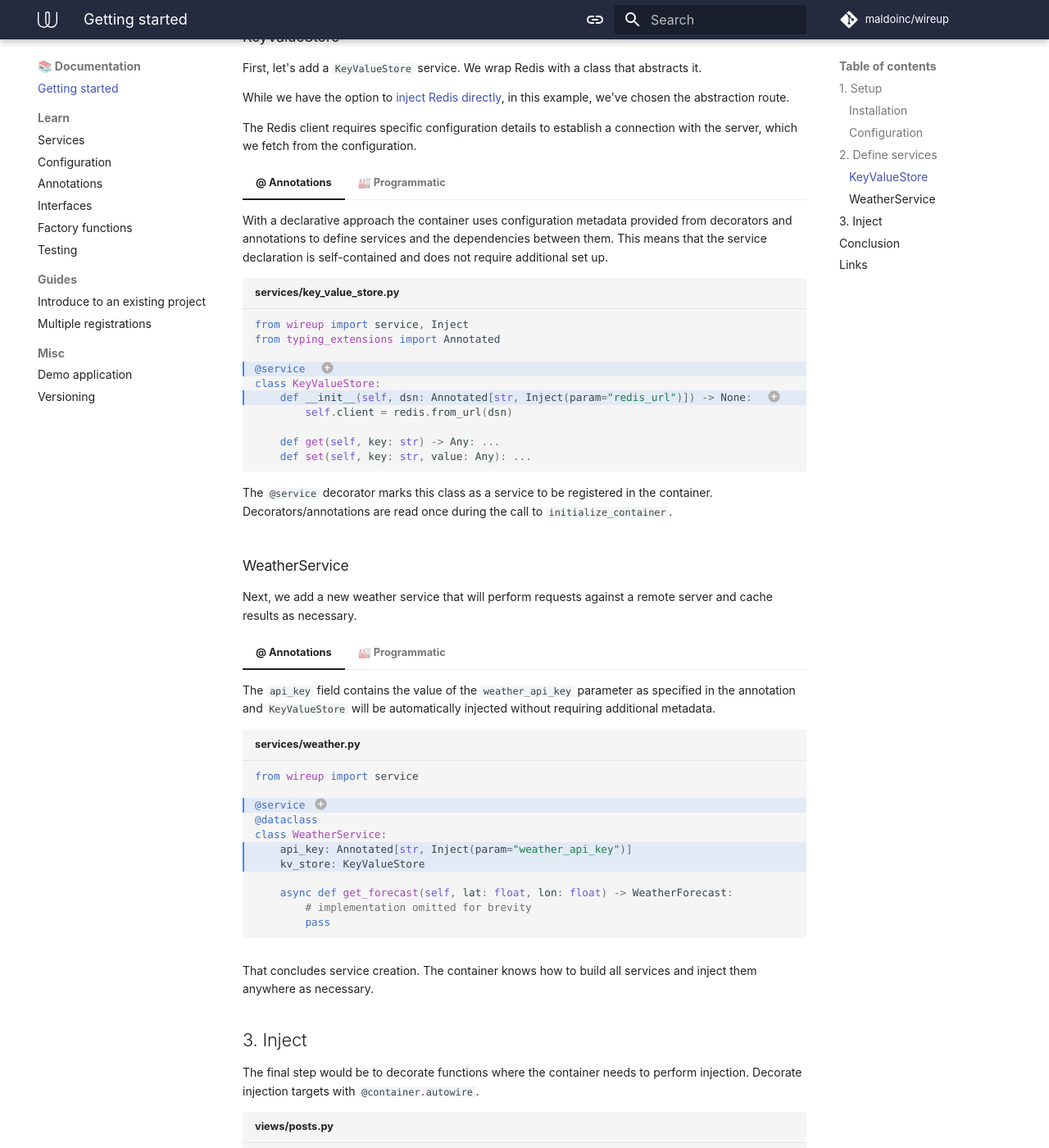
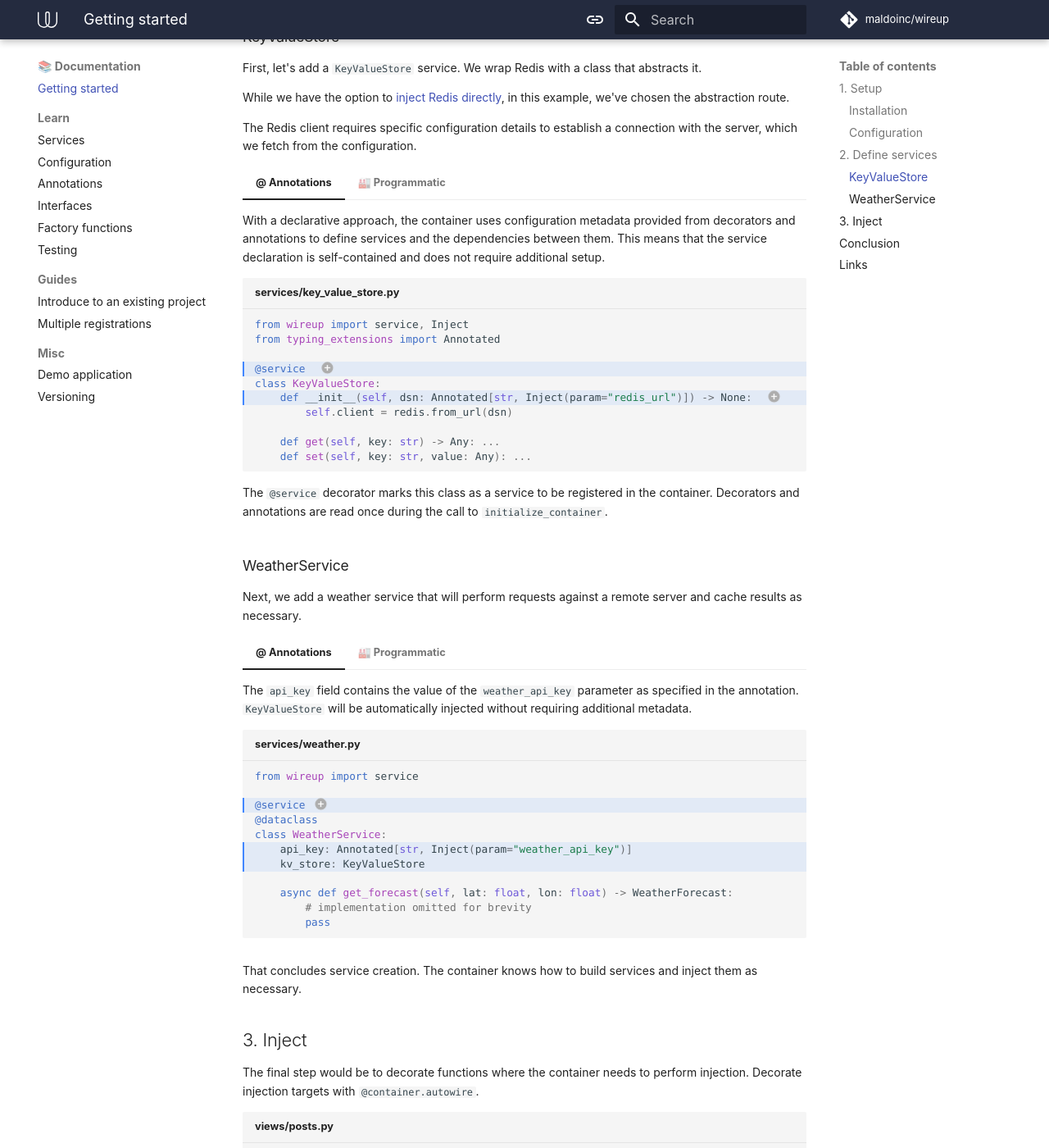
Before and after one commit to maldoinc/wireup, an MkDocs documentation site: the page built from docs/pages/getting_started.md, in a window 1280 px wide and 1400 px high, scrolled down 1236 px. Shown: the whole window at 82% size. Built offline with MkDocs 1.6.1 and Material for MkDocs 9.7.7, drawn with Linux system fonts in a browser that asks for light colours; some web fonts are replaced; comment, search, counter and statistics services are not loaded; the version menu is left out; some of the changed text lies outside the part shown.

````diff
--- a/docs/pages/getting_started.md
+++ b/docs/pages/getting_started.md
@@ -1,7 +1,8 @@
-This walkthrough will bring you up to speed with the most common use cases for a typical application.
+This walkthrough will introduce you to the most common use cases for a typical application.
 
-We're going to build a simple weather forecast application that calls a remote weather service and
-uses a distributed key-value store to cache results.
+We'll build a simple weather forecast application that calls a remote weather service
+and uses a distributed key-value store to cache results.
+
 
 ## 1. Setup
 
@@ -85,10 +86,9 @@ The Redis client requires specific configuration details to establish a connecti
 which we fetch from the configuration.
 
 === "@ Annotations"
-    With a declarative approach the container uses configuration metadata
+    With a declarative approach, the container uses configuration metadata
     provided from decorators and annotations to define services and the dependencies between them.
-    This means that the service declaration is self-contained and does not require additional set up.
-
+    This means that the service declaration is self-contained and does not require additional setup.
 
     ```python title="services/key_value_store.py" hl_lines="4 6"
     from wireup import service, Inject
@@ -137,12 +137,11 @@ which we fetch from the configuration.
 
 ### WeatherService
 
-Next, we add a new weather service that will perform requests against a remote server and cache results
-as necessary.
+Next, we add a weather service that will perform requests against a remote server and cache results as necessary.
 
 === "@ Annotations"
 
-    The `api_key` field contains the value of the `weather_api_key` parameter as specified in the annotation and
+    The `api_key` field contains the value of the `weather_api_key` parameter as specified in the annotation.
     `KeyValueStore` will be automatically injected without requiring additional metadata.
 
     ```python title="services/weather.py" hl_lines="3 6 7"
@@ -160,7 +159,7 @@ as necessary.
     ```
 
     1.  * Injection is supported for regular classes as well as dataclasses.
-        * When using dataclasses it is important that the dataclass decorator is applied before `@service`.
+        * When using dataclasses it is important that the `@dataclass` decorator is applied before `@service`.
     2.  * Use type hints to indicate which dependency to inject.
         * Dependencies are automatically discovered and injected.
 
@@ -185,7 +184,7 @@ as necessary.
         return WeatherService(api_key=settings.weather_api_key, kv=kv_store)
     ```
 
-That concludes service creation. The container knows how to build all services and inject them anywhere as necessary.
+That concludes service creation. The container knows how to build services and inject them as necessary.
 
 ## 3. Inject
 
````
Also changed, not shown: other parts of docs/pages/getting_started.md (+9 -9 lines), readme.md.
